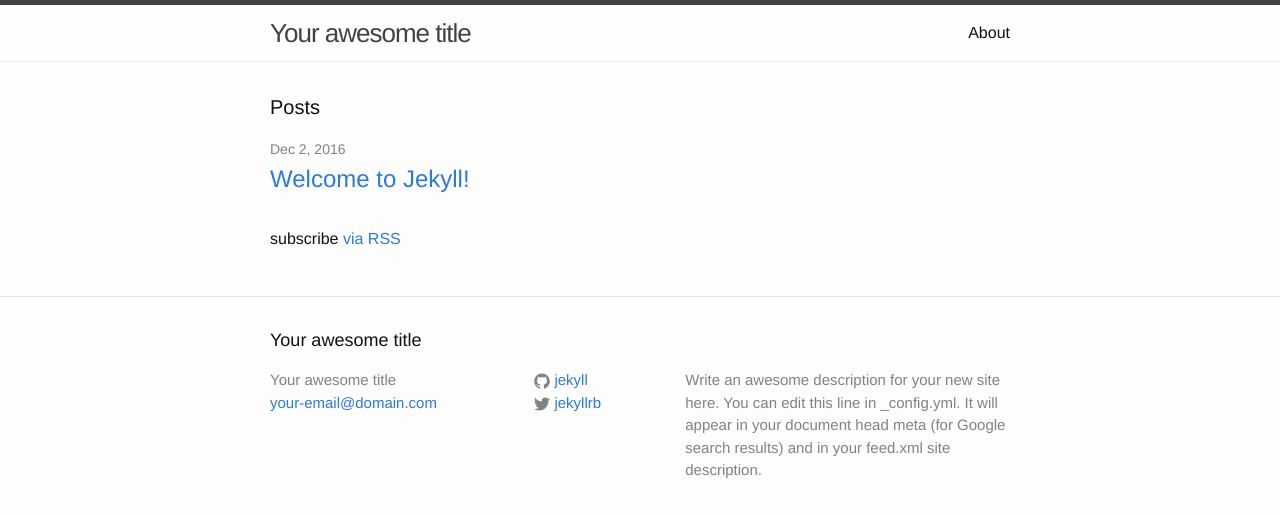
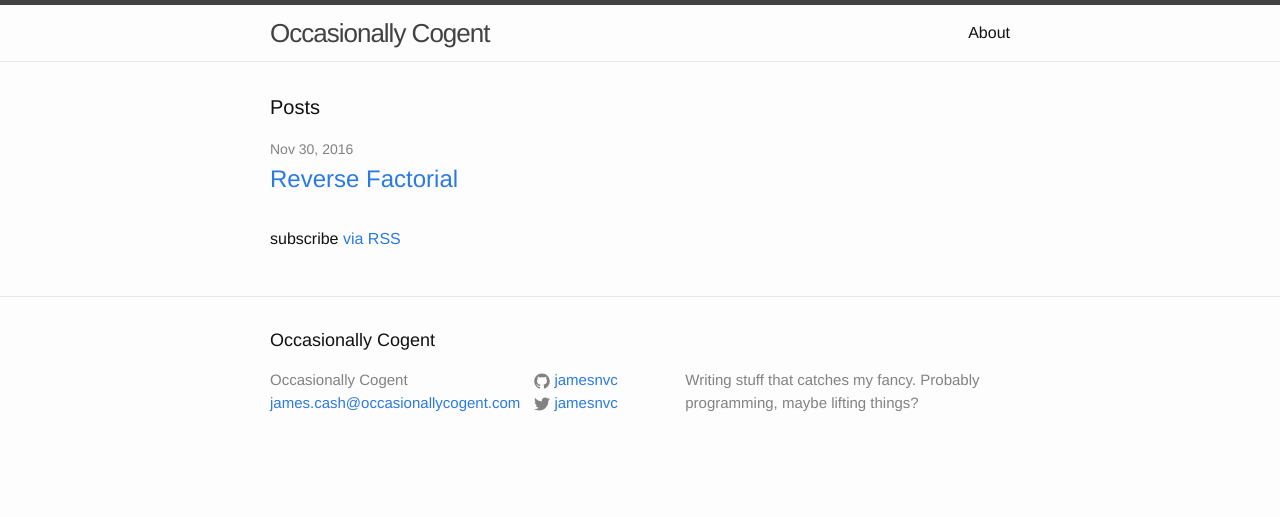
Before and after one commit to jamesnvc/occasionallycogent, a Jekyll site: the page built from index.html, in a window 1280 px wide. Shown: the top 517 px of the page. Built offline with Jekyll 4.4.1, drawn with Linux system fonts in a browser that asks for light colours.

Commit message:
Add my posts & config

```diff
--- a/_config.yml
+++ b/_config.yml
@@ -1,14 +1,12 @@
 # Site settings
-title: Your awesome title
-email: your-email@domain.com
+title: Occasionally Cogent
+email: james.cash@occasionallycogent.com
 description: > # this means to ignore newlines until "baseurl:"
-  Write an awesome description for your new site here. You can edit this
-  line in _config.yml. It will appear in your document head meta (for
-  Google search results) and in your feed.xml site description.
+  Writing stuff that catches my fancy.  Probably programming, maybe lifting things?
 baseurl: "" # the subpath of your site, e.g. /blog/
 url: "http://yourdomain.com" # the base hostname & protocol for your site
-twitter_username: jekyllrb
-github_username:  jekyll
+twitter_username: jamesnvc
+github_username:  jamesnvc
 
 # Build settings
 markdown: kramdown
```
Also changed, not shown: _posts/2016-11-30-reverse-factorial.md (added, +40 -0 lines), _posts/2016-12-02-welcome-to-jekyll.markdown (deleted, +0 -25 lines).
